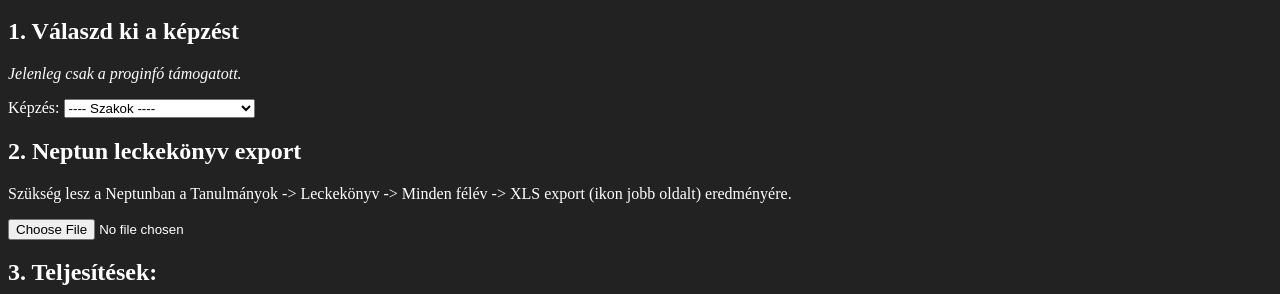
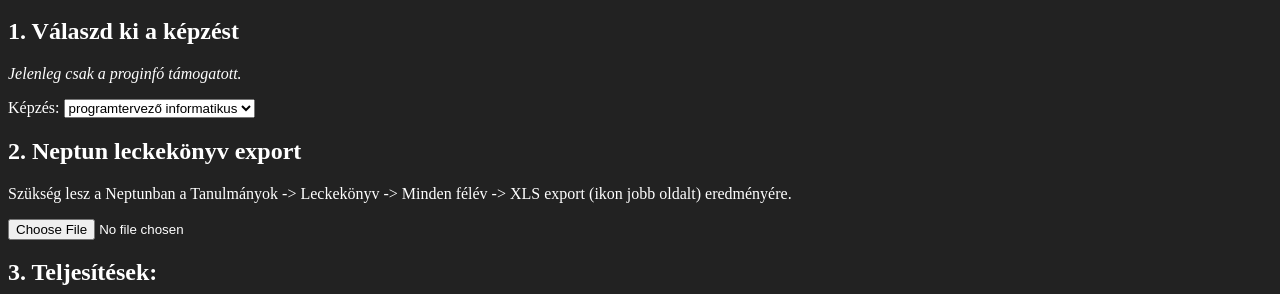
Before and after one commit to NorbiPeti/SZTE, a Jekyll site: the page built from spec.md, in a window 1280 px wide. Shown: the part 134-428 px from the top of the page. Built offline with Jekyll 4.4.1, drawn with Linux system fonts in a browser that asks for light colours.

Commit message:
Apply style to dropdown options and set pti as default

```diff
--- a/spec.md
+++ b/spec.md
@@ -15,10 +15,10 @@ Az eredmények pontosságáért felelősséget nem vállalok, hiteles tájékozt
 <label>
 Képzés:
 <select style="color: black" id="szak">
-    <option selected value="nope">---- Szakok ----</option>
-    <option value="gai" disabled>gazdaságinformatikus</option>
-    <option value="pti">programtervező informatikus</option>
-    <option value="mei" disabled>mérnökinformatikus</option>
+    <option style="color: black" value="nope">---- Szakok ----</option>
+    <option style="color: black" value="gai" disabled>gazdaságinformatikus</option>
+    <option style="color: black" selected value="pti">programtervező informatikus</option> <!-- TODO -->
+    <option style="color: black" value="mei" disabled>mérnökinformatikus</option>
 </select>
 </label>
 <span id="szakError" style="color: red"></span>
```
